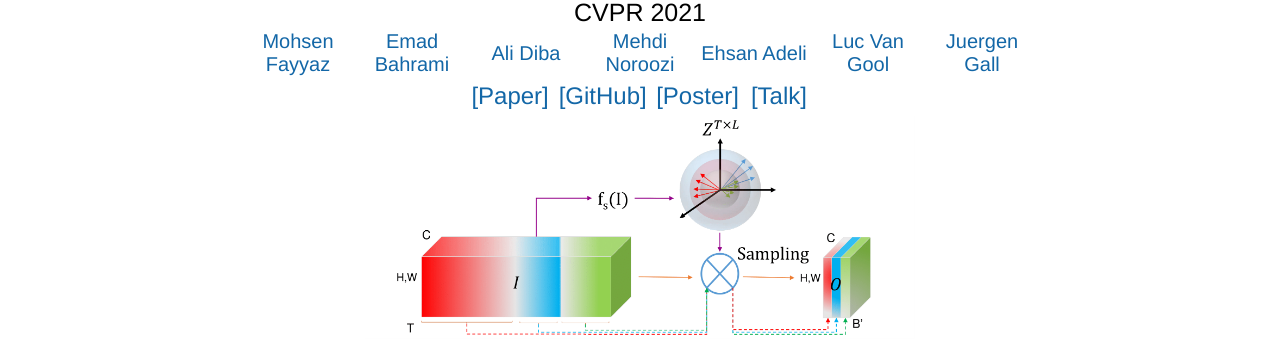
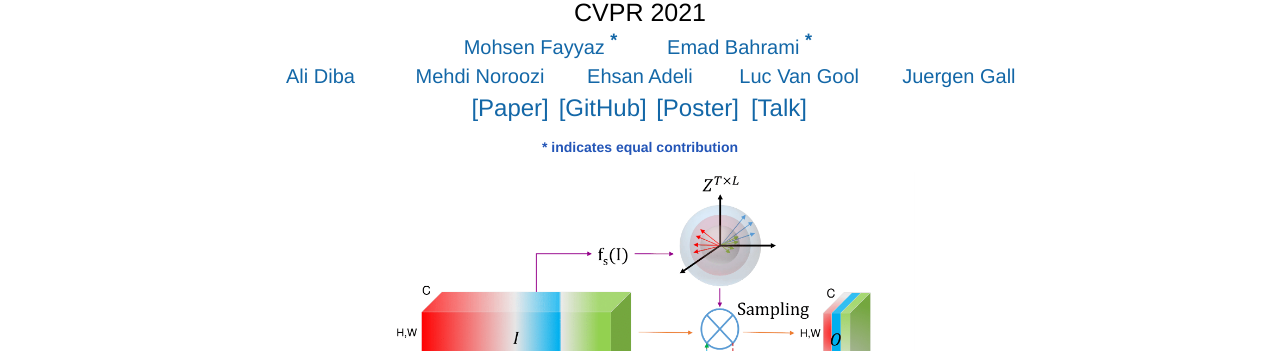
Before and after one commit to SimilarityGuidedSampling/SimilarityGuidedSampling.github.io, a plain HTML site: page index.html in a window 1280 px wide. Shown: the part 73-424 px from the top of the page. Drawn offline with Linux system fonts and the light colour scheme; a script that the page names is missing.

Commit message:
add equal contribution indicator

```diff
--- a/index.html
+++ b/index.html
@@ -144,40 +144,44 @@
 	<center>
 		<span style="font-size:36px">3D CNNs with Adaptive Temporal Feature Resolutions</span> <br>
 		<span style="font-size:25px">CVPR 2021</span>
+		<table align=center width=400px>
+			<table align=center width=400px>
+				<tr>
+					<td align=center width=160px>
+						<center>
+							<span style="font-size:20px"> <a href="https://mohsenfayyaz89.github.io/">Mohsen Fayyaz <sup><strong style="font-size: 18px">*</strong></sup>  </a></span>
+						</center>
+					</td>
+					<td align=center width=160px>
+						<center>
+						<span style="font-size:20px"> <a href="https://scholar.google.com/citations?user=3QDnddQAAAAJ&hl=en">Emad Bahrami <sup><strong style="font-size: 18px">*</strong></sup> </a></span>
+					</center>
+				</tr>
+			</table>
 		<table align=center width=800px>
 			<table align=center width=800px>
 				<tr>
-					<td align=center width=100px>
-						<center>
-							<span style="font-size:20px"> <a href="https://mohsenfayyaz89.github.io/">Mohsen Fayyaz</a></span>
-						</center>
-					</td>
-					<td align=center width=100px>
-						<center>
-							<span style="font-size:20px"> <a href="https://scholar.google.com/citations?user=3QDnddQAAAAJ&hl=en">Emad Bahrami </a></span>
-						</center>
-					</td>
-					<td align=center width=100px>
+					<td align=center width=160px>
 						<center>
 							<span style="font-size:20px"><a href="http://alidiba67.github.io/">Ali Diba</a> </span>
 						</center>
 					</td>
-					<td align=center width=100px>
+					<td align=center width=160px>
 						<center>
 							<span style="font-size:20px"><a href="https://scholar.google.com/citations?user=NbW68EAAAAAJ&hl=en"> Mehdi Noroozi </a></span>
 						</center>
 					</td>
-					<td align=center width=100px>
+					<td align=center width=160px>
 						<center>
 							<span style="font-size:20px"><a href="https://web.stanford.edu/~eadeli/"> Ehsan Adeli</a> </span>
 						</center>
 					</td>
-					<td align=center width=100px>
+					<td align=center width=160px>
 						<center>
 							<span style="font-size:20px"><a href="https://ee.ethz.ch/the-department/faculty/professors/person-detail.OTAyMzM=.TGlzdC80MTEsMTA1ODA0MjU5.html">Luc Van Gool </a></span>
 						</center>
 					</td>
-					<td align=center width=100px>
+					<td align=center width=160px>
 						<center>
 							<span style="font-size:20px"><a href="http://pages.iai.uni-bonn.de/gall_juergen/">Juergen Gall</a> </span>
 						</center>
@@ -211,6 +215,7 @@
 			</table>
 		</table>
 	</center>
+	 <p style="text-align: center; color: #2355b7; font-size: 14px"><strong>* indicates equal contribution</strong></strong></p>
 
 	<center>
 		<table align=center width=850px>
```
